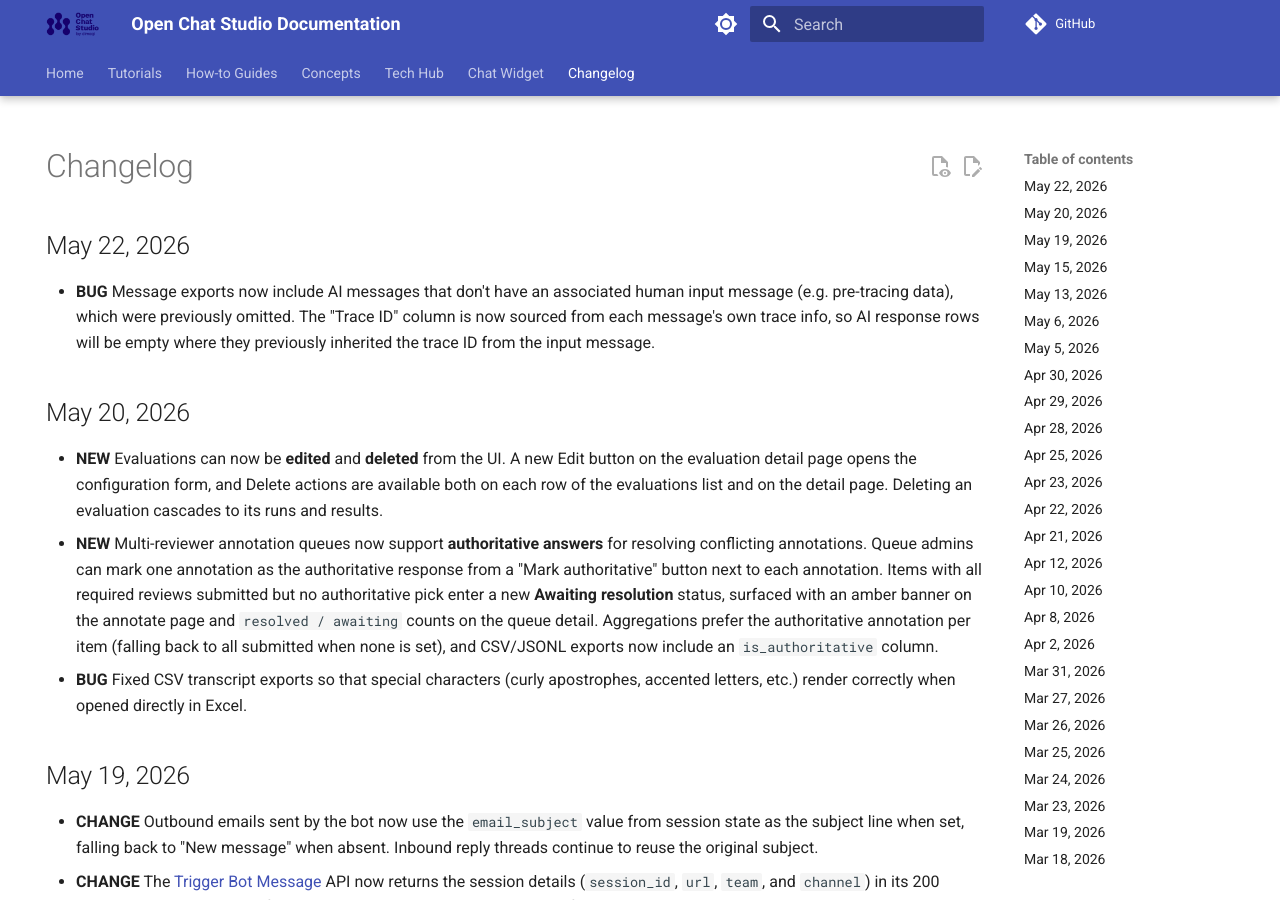
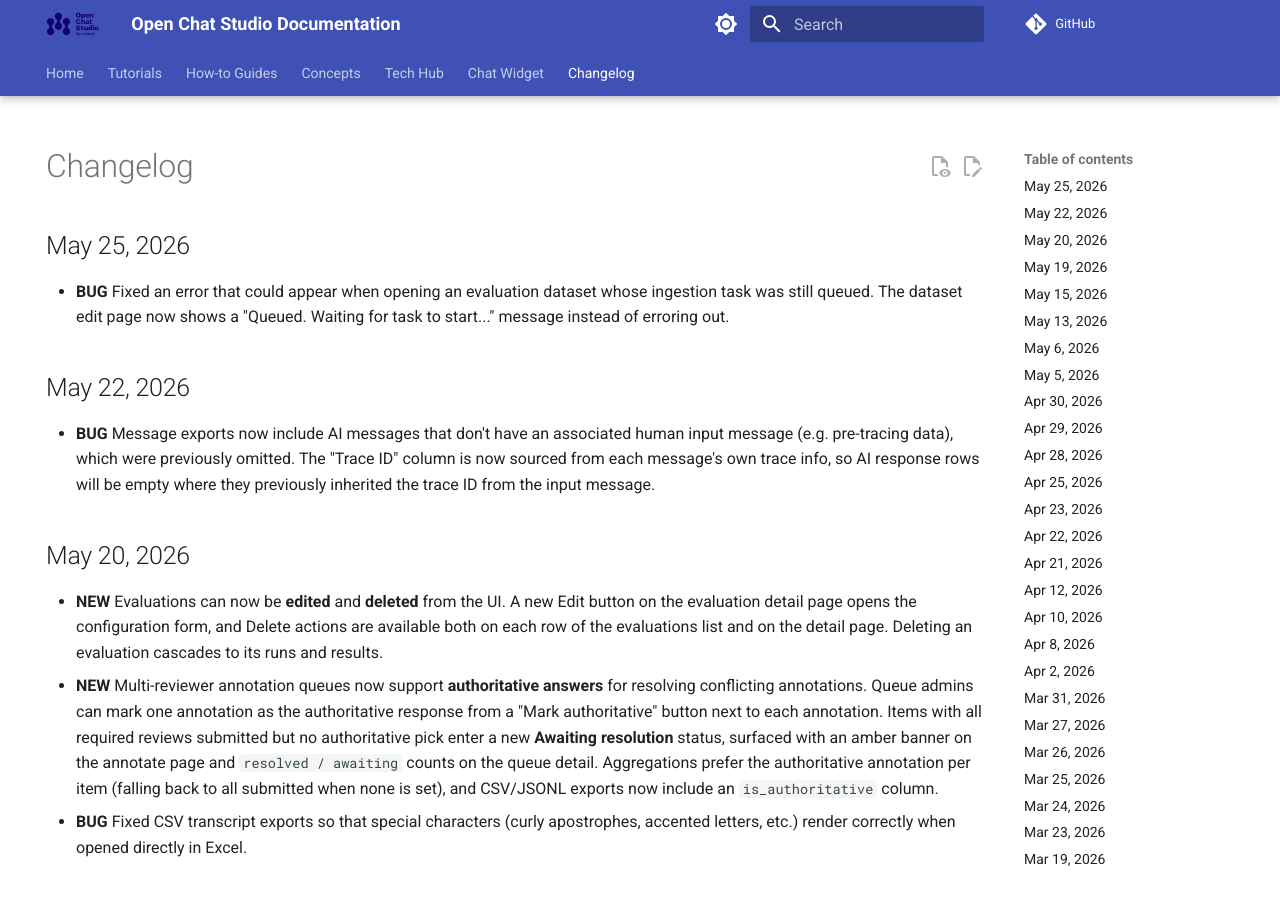
Before and after one commit to dimagi/open-chat-studio-docs, an MkDocs documentation site: the page built from docs/changelog.md, in a window 1280 px wide and 900 px high. Built offline with MkDocs 1.6.1 and Material for MkDocs 9.7.7, drawn with Linux system fonts in a browser that asks for light colours; a script that is not in the unit is left out; comment, search, counter and statistics services are not loaded.

Commit message:
update changelog and docs from OCS PR #3418

```diff
--- a/docs/changelog.md
+++ b/docs/changelog.md
@@ -4,6 +4,9 @@ hide:
 ---
 
 # Changelog
+## May 25, 2026
+* **BUG** Fixed an error that could appear when opening an evaluation dataset whose ingestion task was still queued. The dataset edit page now shows a "Queued. Waiting for task to start..." message instead of erroring out.
+
 ## May 22, 2026
 * **BUG** Message exports now include AI messages that don't have an associated human input message (e.g. pre-tracing data), which were previously omitted. The "Trace ID" column is now sourced from each message's own trace info, so AI response rows will be empty where they previously inherited the trace ID from the input message.
 
```
